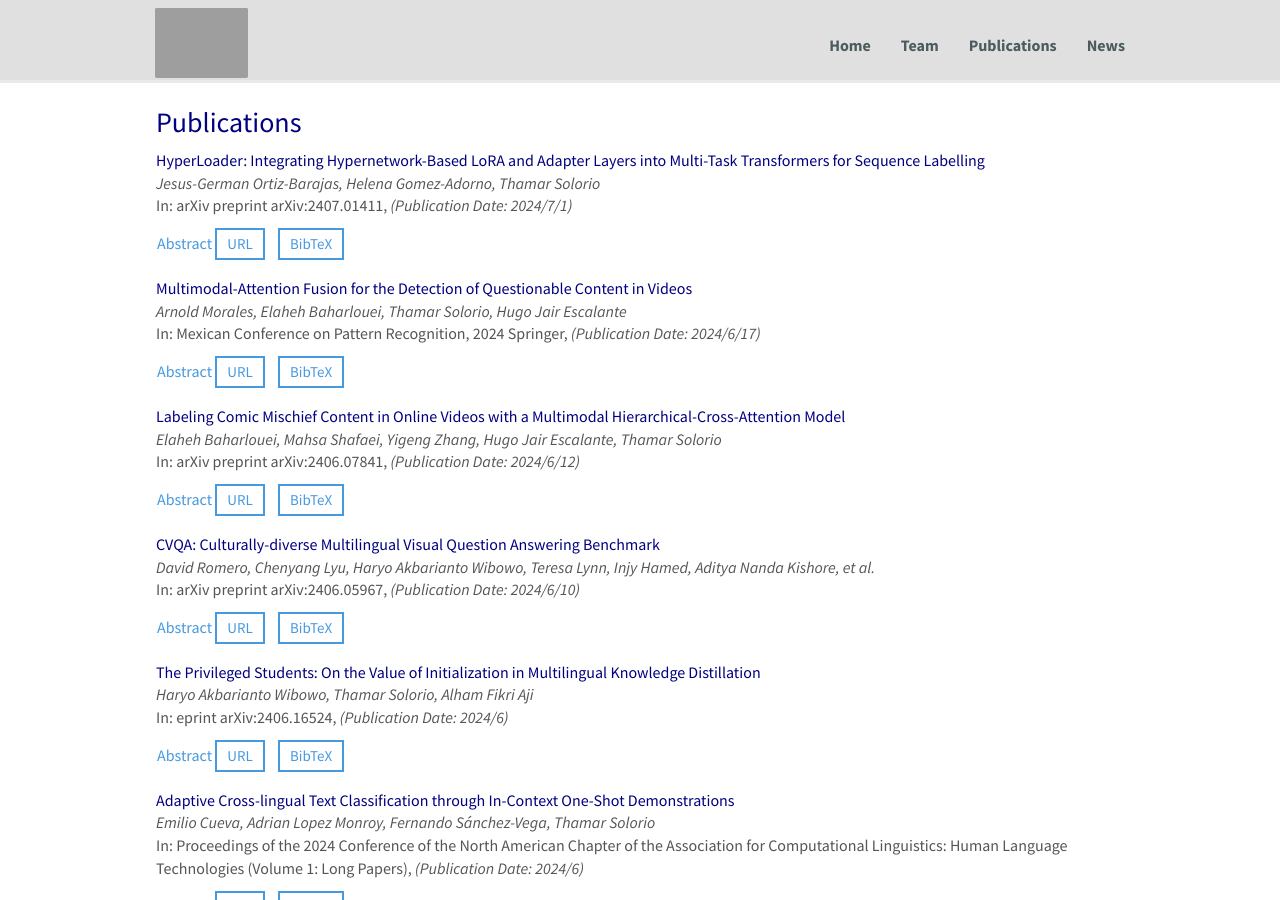
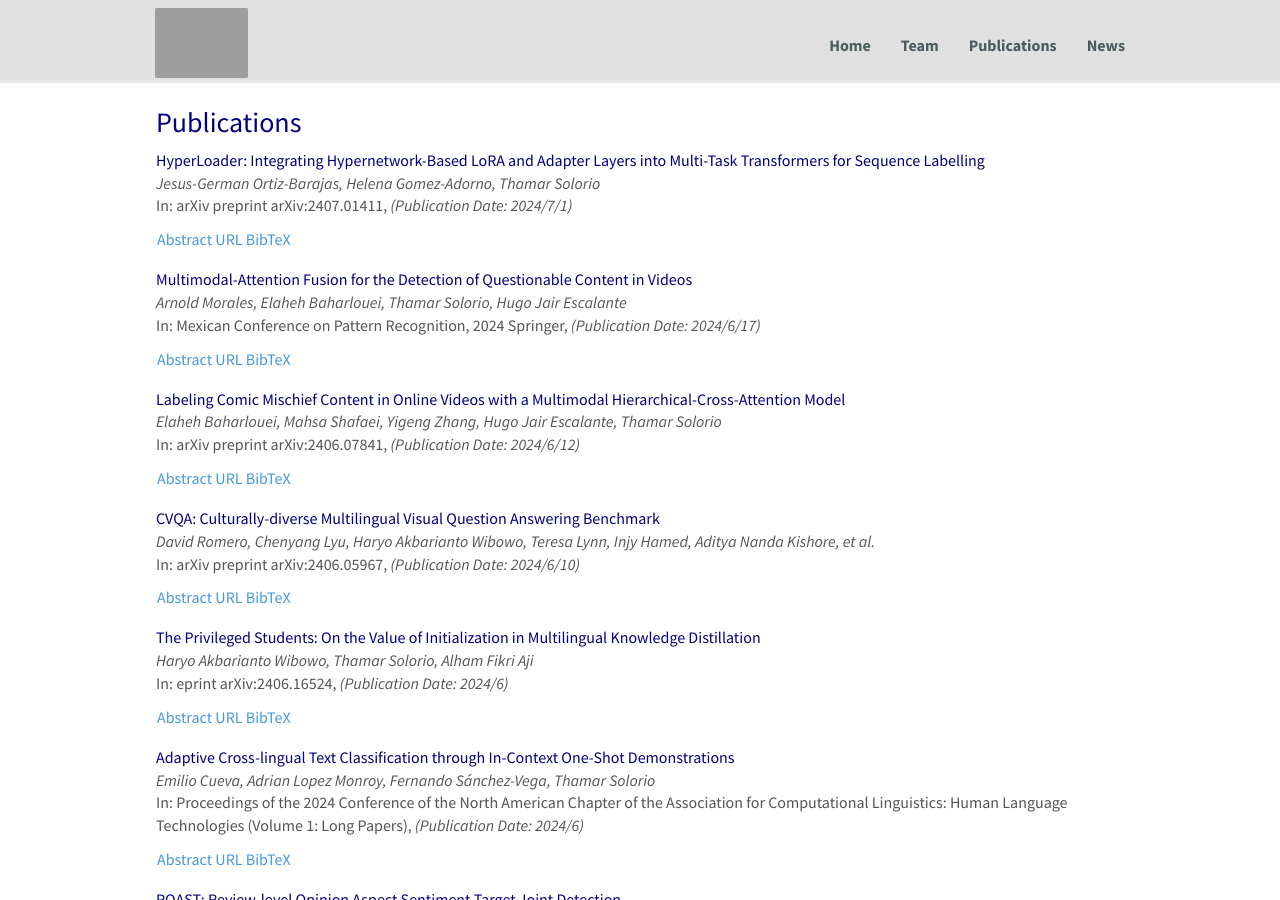
Before and after one commit to toqeerehsan/RiTUAL, a Jekyll site: the page built from _pages/publications.md, in a window 1280 px wide and 900 px high. Built offline with Jekyll 4.4.1, drawn with Linux system fonts in a browser that asks for light colours; nearby versions of some CDN libraries.

Commit message:
updated page(s)

```diff
--- a/_pages/publications.md
+++ b/_pages/publications.md
@@ -51,12 +51,12 @@ Jump to [Under Review Articles](#under-review-articles), [Patents](#patents), [L
 <div class="row" style="margin-bottom:6px;padding-bottom:0px">
   <div class="col-sm-12 clearfix">
   <a class="a" data-toggle="collapse" href="#abstract-{{ forloop.index }}" role="button" aria-expanded="false" aria-controls="abstract-{{ forloop.index }}">
-    Abstract
+  Abstract
   </a>
-  <a class="small-sky-btn" href="{{ publi.url }}" target="_blank">
+  <a class="a" href="{{ publi.url }}" target="_blank">
     URL
   </a>
-  <a class="small-sky-btn" data-toggle="collapse" href="#bibtex-{{ forloop.index }}" role="button" aria-expanded="false" aria-controls="bibtex-{{ forloop.index }}">
+  <a class="a" data-toggle="collapse" href="#bibtex-{{ forloop.index }}" role="button" aria-expanded="false" aria-controls="bibtex-{{ forloop.index }}">
     BibTeX
   </a>
 </div>
```
